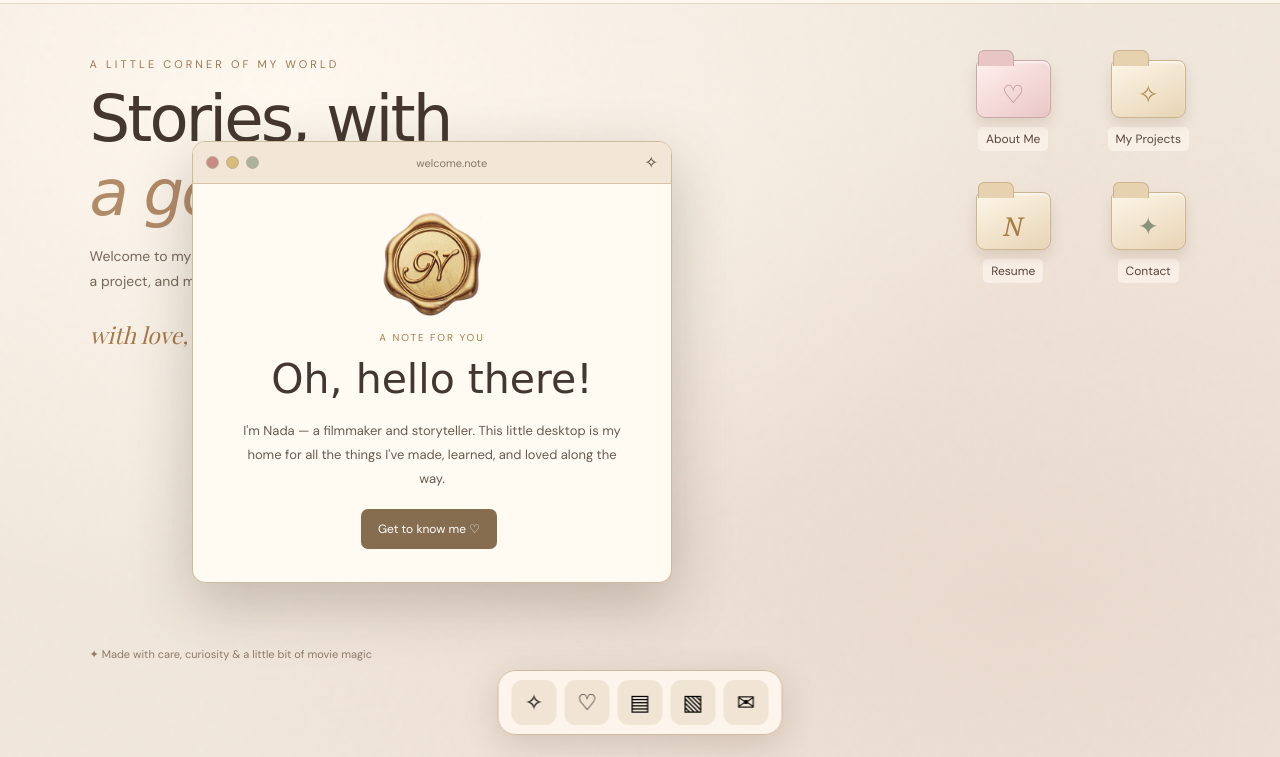
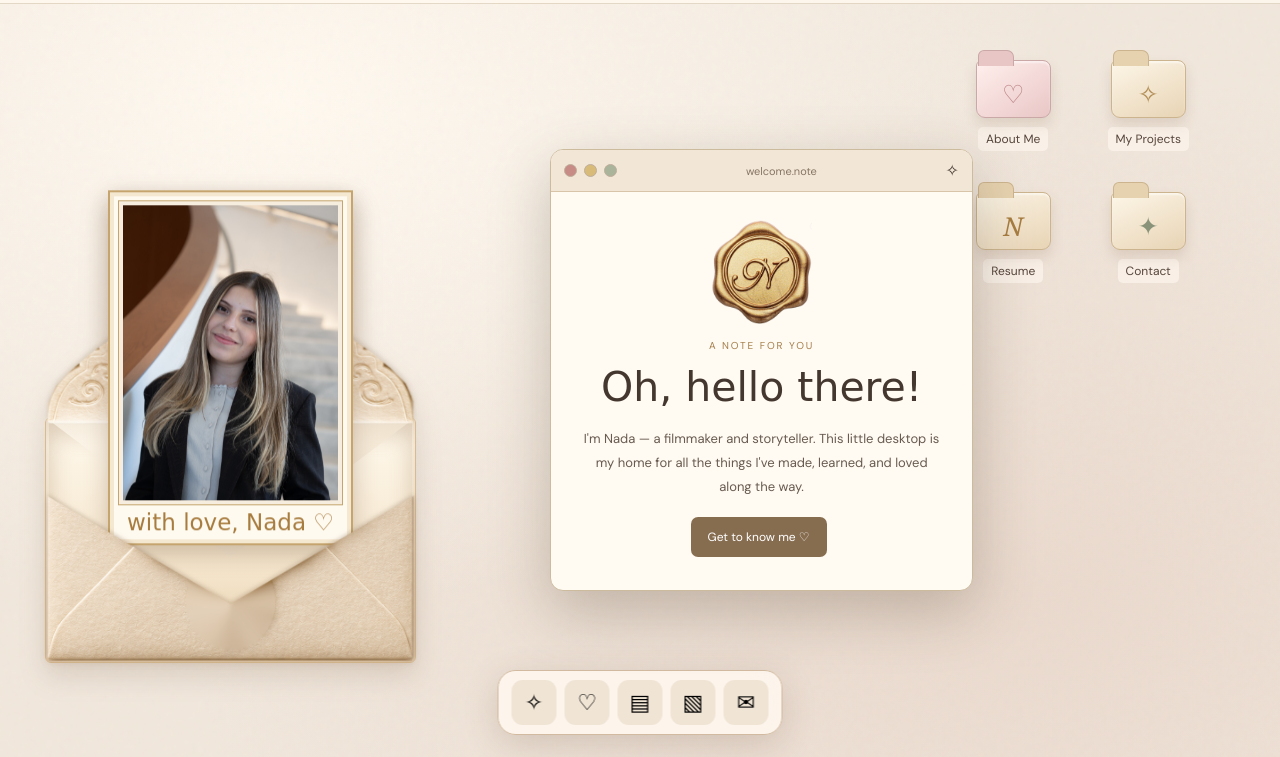
Before and after one commit to NadaAlset/nada_alset_portfolio, a plain HTML site: page index.html in a window 1280 px wide. Shown: the part 43-800 px from the top of the page. Drawn offline with nearby package versions, Linux system fonts and the light colour scheme; a web font is replaced by a local one.

Commit message:
Add files via upload

```diff
--- a/index.html
+++ b/index.html
@@ -91,8 +91,38 @@ body, button, input, textarea {
     transform: translate(-8px, 12px) scale(0.2);
   }
 }
+
+/* V5: clean, physically layered envelope with a deliberate opening pause. */
+.envelope-area{position:absolute;left:3.5%;top:130px;width:min(29vw,390px);height:610px;max-width:none;pointer-events:none;z-index:2;overflow:visible}
+.envelope-composition{position:relative;width:100%;height:100%;perspective:1300px;filter:drop-shadow(0 13px 13px rgba(87,60,36,.15))}
+.envelope-closed{position:absolute;left:0;bottom:34px;width:100%;z-index:7;animation:revealEnvelopeLayers .35s 2.5s ease-in forwards;pointer-events:none}
+@keyframes revealEnvelopeLayers{from{opacity:1}to{opacity:0}}
+.envelope-back{position:absolute;left:0;width:100%;bottom:34px;aspect-ratio:832/552;background:linear-gradient(180deg,#fff9ed,#e5cfb1);border:1px solid #d8bb92;border-radius:6px;z-index:1;box-shadow:inset 0 14px 18px #a7815140}
+.envelope-interior{position:absolute;left:1%;bottom:36px;width:98%;aspect-ratio:832/552;z-index:1;pointer-events:none;background:linear-gradient(180deg,#fff9ed,#f4e4ca 65%,#e4cba8);box-shadow:inset 0 14px 22px #8b64394d}
+.envelope-interior:before{content:'';position:absolute;inset:0;background:linear-gradient(145deg,#fff9ee,#e8d5b9);clip-path:polygon(0 0,50% 57%,100% 0);opacity:.7}
+.envelope-front{position:absolute;left:0;width:100%;bottom:34px;z-index:4;filter:drop-shadow(0 -2px 2px rgba(93,65,37,.18)) drop-shadow(0 3px 3px #79553225)}
+.envelope-flap{position:absolute;left:0;width:100%;bottom:34px;z-index:5;transform-origin:50% 2%;backface-visibility:visible;transform-style:preserve-3d;animation:liftEnvelopeFlap 2.1s 2.5s cubic-bezier(.45,.05,.24,1) both;filter:drop-shadow(0 3px 2px #76583a30)}
+.portrait-letter{position:absolute;left:17%;bottom:120px;width:66%;box-sizing:border-box;padding:8px;background:#fffaf0;border:2px solid #c5a56d;box-shadow:0 8px 22px #6e4c3250,inset 0 0 0 4px #f5e8d1;z-index:3;opacity:0;animation:portraitOut 2.0s 4.65s cubic-bezier(.2,.75,.2,1) forwards;will-change:transform}
+.portrait-mat{padding:4px;border:1px solid #c5a56d;background:#f6eddf}
+.portrait-mat img{display:block;width:100%;height:295px;object-fit:cover;object-position:center 38%}
+.letter-caption{text-align:center;font:23px 'Italianno',cursive;color:#a77c3e;margin-top:4px}
+/* The flap rotates away from the viewer and stays behind the emerging portrait. */
+@keyframes liftEnvelopeFlap{0%,8%{transform:rotateX(0deg);z-index:5}52%{transform:rotateX(95deg);z-index:5}53%{z-index:2}100%{transform:rotateX(178deg);z-index:2}}
+@keyframes portraitOut{0%{opacity:0;transform:translateY(80px)}10%{opacity:1}100%{opacity:1;transform:translateY(-105px)}}
+.window[data-app="welcome"]{left:43%;top:24%;width:min(460px,33vw)}
+@media(max-width:1000px){.envelope-area{left:2%;width:33vw}.window[data-app="welcome"]{left:39%;width:39vw}}
+@media(max-width:700px){.envelope-area{left:9%;top:65px;width:78vw;height:510px}.portrait-letter{width:52%;left:24%;bottom:115px}.portrait-mat img{height:195px}.icons{top:485px!important;grid-template-columns:repeat(2,1fr)!important}.window[data-app="welcome"]{left:6%!important;top:65%!important;width:88vw!important}@keyframes portraitOut{0%{opacity:0;transform:translateY(60px)}10%{opacity:1}100%{opacity:1;transform:translateY(-90px)}}}
+@media(prefers-reduced-motion:reduce){.envelope-flap,.portrait-letter{animation:none!important}.envelope-flap{transform:rotateX(178deg);z-index:2}.portrait-letter{opacity:1;transform:translateY(-105px)}}
+@media(max-width:700px) and (prefers-reduced-motion:reduce){.portrait-letter{transform:translateY(-90px)}}
 </style></head><body><main class="desktop"><header class="topbar"><div class="brand"><img class="mini-seal seal-image" src="gold-seal.png" alt="Gold N wax seal"><strong>Nada's Golden Archive</strong></div><div class="rightbar"><button data-open="about">About</button><button data-open="contact">Contact</button><button data-open="resume">Resume</button><span id="clock">♡</span></div></header>
-<section class="desktop-title"><div class="eyebrow">A little corner of my world</div><h1>Stories, with<br><em>a golden touch.</em></h1><p>Welcome to my creative desktop. Open a folder, peek into a project, and make yourself at home.</p><div class="signature">with love, Nada ♡</div></section>
+<section class="desktop-title envelope-area" aria-label="A letter from Nada">
+  <div class="envelope-composition"><img class="envelope-closed" src="ivory-envelope.png" alt="" aria-hidden="true">
+    <div class="portrait-letter"><div class="portrait-mat"><img src="portrait.jpg" alt="Portrait of Nada"></div><div class="letter-caption">with love, Nada ♡</div></div>
+    <div class="envelope-back"></div><div class="envelope-interior" aria-hidden="true"></div>
+    <img class="envelope-flap" src="envelope-flap.png" alt="" aria-hidden="true">
+    <img class="envelope-front" src="envelope-pocket.png" alt="Ivory envelope pocket">
+  </div>
+</section>
 <nav class="icons" aria-label="Desktop folders"><button class="desktop-icon" data-open="about"><span class="folder-art rose"></span><span class="icon-label">About Me</span></button><button class="desktop-icon" data-open="projects"><span class="folder-art"></span><span class="icon-label">My Projects</span></button><button class="desktop-icon" data-open="resume"><span class="folder-art gold"></span><span class="icon-label">Resume</span></button><button class="desktop-icon" data-open="contact"><span class="folder-art sage"></span><span class="icon-label">Contact</span></button></nav>
 <div class="footnote">✦ Made with care, curiosity & a little bit of movie magic</div><nav class="dock" aria-label="Quick access"><button data-open="welcome" title="Welcome">✧</button><button data-open="about" title="About Me">♡</button><button data-open="projects" title="My Projects">▤</button><button data-open="resume" title="Resume">▧</button><button data-open="contact" title="Contact">✉</button></nav>
 <section class="window" data-app="welcome" role="dialog" aria-label="Welcome"><div class="window-head"><div class="dots"><button class="close" aria-label="Close"></button><button class="min" aria-label="Minimize"></button><button class="max" aria-label="Bring to front"></button></div><span class="filename">welcome.note</span><span>✧</span></div><div class="window-body welcome"><img class="seal-large seal-image" src="gold-seal.png" alt="Gold N wax seal"><div class="smallcaps">A note for you</div><h2>Oh, hello there!</h2><p>I'm Nada — a filmmaker and storyteller. This little desktop is my home for all the things I've made, learned, and loved along the way.</p><button class="action" data-open="about">Get to know me ♡</button></div></section>
```
Also changed, not shown: envelope-flap.png (added), envelope-pocket.png (added), ivory-envelope.png (added).
